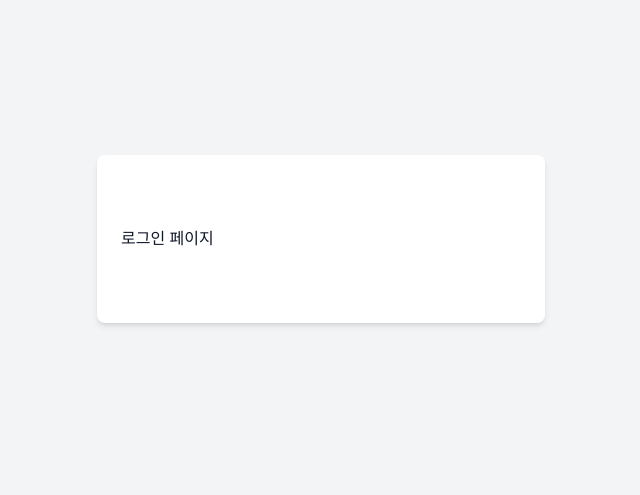
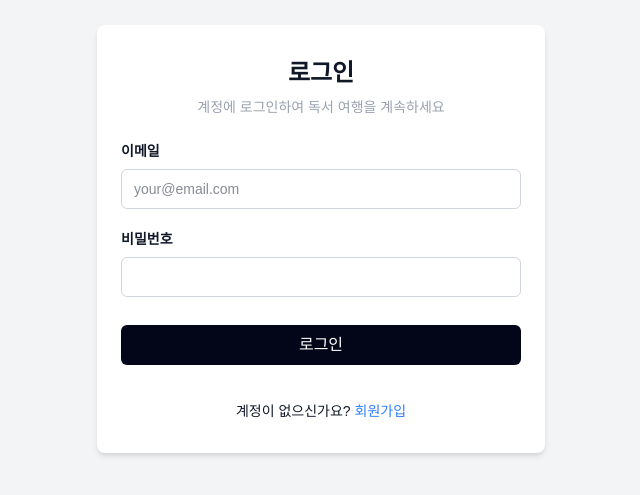
Before and after one commit to DEEPDIVE-BookJuck-BookJuck/BookJuck-BookJuck, a Next.js app: page /auth/login in a window 1280 px wide. Shown: the part 161-656 px from the top of the page, without its empty margins (319-959 px from the left). Built offline with nearby package versions, Linux system fonts and the light colour scheme; no server answers; a web font is replaced by a local one.

Commit message:
feat: login 페이지 구현

```diff
--- a/src/app/(without-header)/auth/login/page.tsx
+++ b/src/app/(without-header)/auth/login/page.tsx
@@ -1,3 +1,63 @@
-export default function SignInPage() {
-  return <div className="py-10">로그인 페이지</div>
+'use client'
+
+import { useState } from 'react'
+import { useRouter } from 'next/navigation'
+import { login } from '@/lib/auth'
+import { useAuthStore } from '@/store/authStore'
+
+export default function LoginPage() {
+  const [email, setEmail] = useState('')
+  const [password, setPassword] = useState('')
+  const setAuth = useAuthStore((state) => state.setAuth)
+  const router = useRouter()
+
+  const handleLogin = async () => {
+    try {
+      const { accessToken, user } = await login({ email, password })
+      setAuth(accessToken, user)
+      router.push('/mypage')
+    } catch (error: any) {
+      alert(error.message)
+    }
+  }
+
+  return (
+    <div>
+      <h3 className="text-2xl font-bold text-center mb-2">로그인</h3>
+      <p className="text-center text-sm text-gray-400 mb-6">
+        계정에 로그인하여 독서 여행을 계속하세요
+      </p>
+      <p className="text-sm font-semibold mb-2">이메일</p>
+      <input
+        className="input w-full h-10 mb-5 px-3 py-2 border-1 text-sm border-gray-300 rounded-md focus:ring-3 focus:ring-offset focus:ring-gray-500 focus:outline-gray-300"
+        type="email"
+        placeholder="your@email.com"
+        value={email}
+        onChange={(e) => setEmail(e.target.value.trim())}
+      />
+      <p className="text-sm font-semibold mb-2">비밀번호</p>
+      <input
+        className="input w-full h-10 mb-3 px-3 py-2 border-1 text-sm border-gray-300 rounded-md focus:ring-3 focus:ring-offset focus:ring-gray-500 focus:outline-gray-300"
+        type="password"
+        value={password}
+        onChange={(e) => setPassword(e.target.value.trim())}
+      />
+      <button
+        className="btn w-full h-10 px-3 py-2 bg-slate-950 text-white mt-4 mb-4 rounded-md hover:cursor-pointer hover:bg-gray-800"
+        onClick={handleLogin}
+      >
+        로그인
+      </button>
+      <div className="text-sm text-center">
+        <br />
+        계정이 없으신가요?{' '}
+        <a
+          href="/auth/signup"
+          className="text-blue-500"
+        >
+          회원가입
+        </a>
+      </div>
+    </div>
+  )
 }
```
